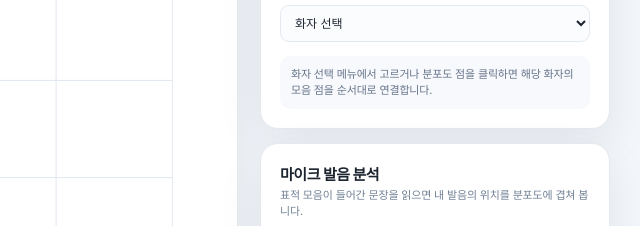
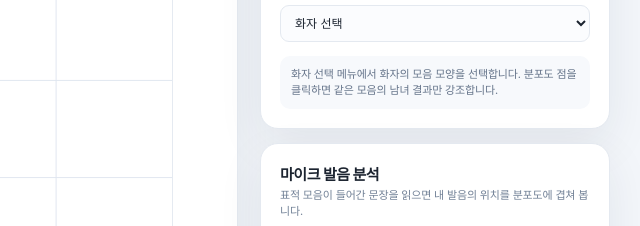
Before and after one commit to ness-96/KoreanVowel, a plain HTML site: page vowel-space-prototype.html in a window 1280 px wide. Shown: the part 505-731 px from the top of the page, 640-1280 px from the left. Drawn offline with Linux system fonts and the light colour scheme.

Commit message:
Update vowel focus interaction guidance

```diff
--- a/vowel-space-prototype.html
+++ b/vowel-space-prototype.html
@@ -673,7 +673,7 @@
       if (!lineLayer) return;
       if (selectedSpeaker === 'all') {
         lineLayer.innerHTML = '';
-        summary.textContent = '화자 선택 메뉴에서 고르거나 분포도 점을 클릭하면 해당 화자의 모음 점을 순서대로 연결합니다.';
+        summary.textContent = '화자 선택 메뉴에서 화자의 모음 모양을 선택합니다. 분포도 점을 클릭하면 같은 모음의 남녀 결과만 강조합니다.';
         return;
       }
       const speakerData = filteredData()
@@ -1108,6 +1108,7 @@
     });
     document.getElementById('speakerShapeSelect').addEventListener('change', e => {
       selectedSpeaker = e.target.value;
+      selectedVowel = 'all';
       render();
     });
 
```
